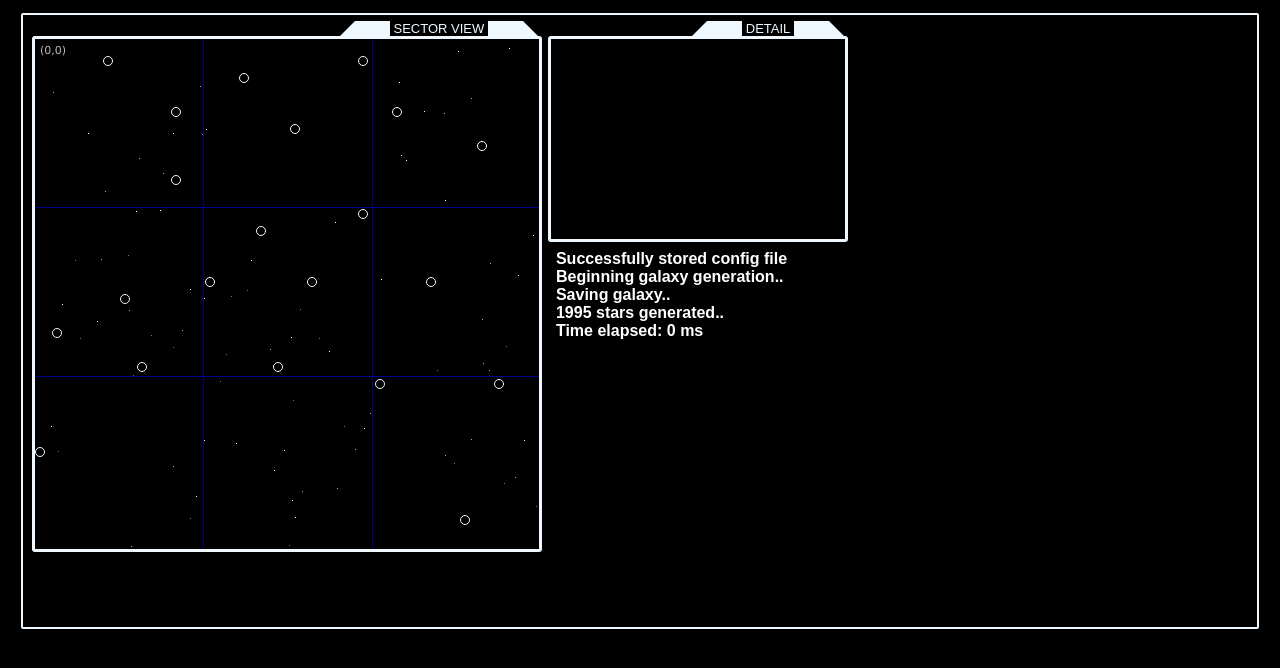
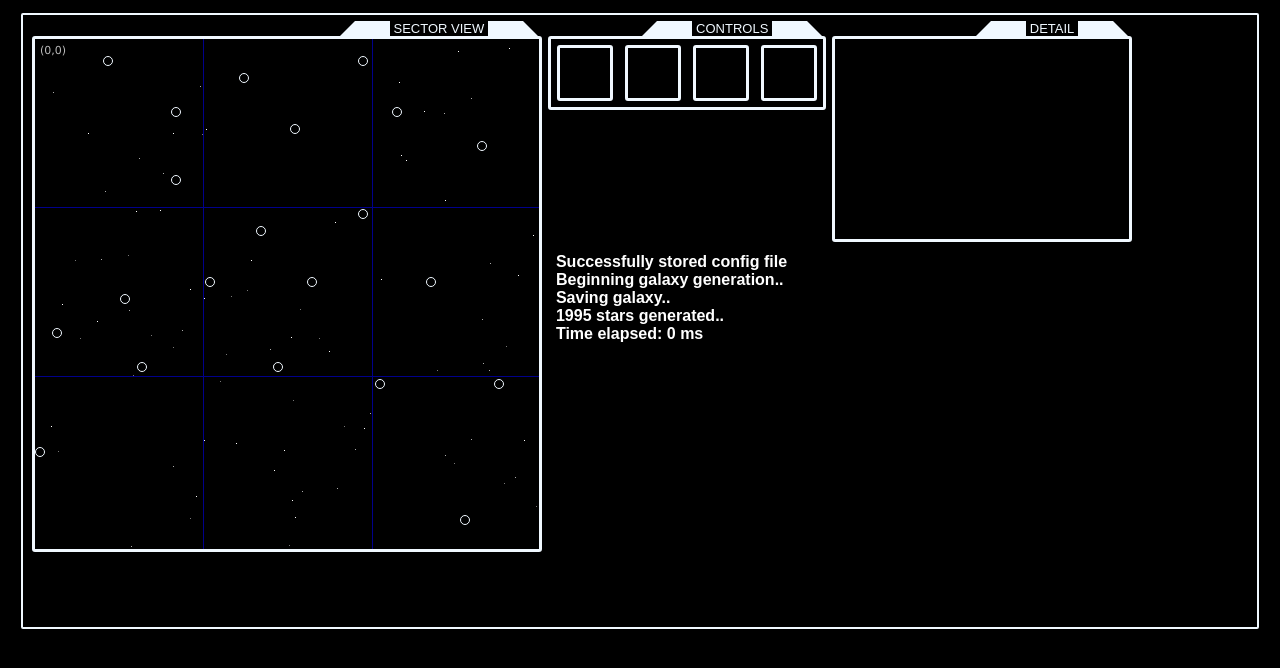
Before and after one commit to timbotron/js-space, a website: page www-root/star_test.html in a window 1280 px wide. Drawn offline with Linux system fonts and the light colour scheme.

Commit message:
added control area, starting on buttons

```diff
--- a/www-root/css/mk2.css
+++ b/www-root/css/mk2.css
@@ -16,7 +16,7 @@ body {
   overflow: hidden;
   width: 550px;
   float: left;
-  margin: 0 3px;
+  margin: 0 3px 3px 3px;
 }
 .label-section {
   color: #F0F8FF;
@@ -44,6 +44,22 @@ body {
 #infocube {
   width: 300px;
   color: #F0F8FF;
+}
+#controlcube {
+  width: auto;
+}
+#controlcube .cubecontent {
+  min-height: auto;
+}
+.arrow-button {
+  display: block;
+  width: 50px;
+  height: 50px;
+  position: relative;
+  float: left;
+  border: 3px solid #F0F8FF;
+  margin: 6px;
+  border-radius: 3px;
 }
 .grid {
 
--- a/www-root/js/gen_methods.js
+++ b/www-root/js/gen_methods.js
@@ -375,6 +375,12 @@ function move(x,y,dir) {
 		return false;
 	}
 
+	// Lets remove any selected star box thing
+	var selected_stars = document.getElementsByClassName("selected-star");
+	while(selected_stars.length > 0){
+        selected_stars[0].parentNode.removeChild(selected_stars[0]);
+    }
+
 	var grid = document.getElementsByClassName("grid");
 	grid = grid[0];
 
@@ -614,10 +620,29 @@ function paintLabelEnds() {
 	}
 }
 
+function paintArrows() {
+	var left = document.getElementById("arrow-left");
+	console.log(left);
+	var right = document.getElementById("arrow-right");
+	var up = document.getElementById("arrow-up");
+	var down = document.getElementById("arrow-down");
+
+	var ctx = left.getContext('2d');
+	ctx.beginPath();
+	ctx.fillStyle = ' #F0F8FF';
+	ctx.moveTo(5,25);
+	ctx.lineTo(40,25);
+	// ctx.lineTo(50,0);
+	// ctx.lineTo(50,15);
+	ctx.fill();
+
+}
+
 document.addEventListener("DOMContentLoaded", function(event) {
 	s('galaxy_seed','10.16.2010 TJH AND TLL FOREVA!');
   	start();
   	paintLabelEnds();
+  	paintArrows();
 
 	document.onkeydown = checkKey;
 
--- a/www-root/star_test.html
+++ b/www-root/star_test.html
@@ -25,6 +25,21 @@
 	 			<div id="glv2" class="vert"></div>
 
 			</div>
+		</div>
+	</div>
+	<div class="viewcube" id="controlcube">
+		<div class="label-section">
+			<canvas class="ll-end" height="15" width="50"></canvas>
+			<div class="label">CONTROLS</div>
+			<canvas class="rl-end" height="15" width="50"></canvas>
+		</div>
+		<div class="cubecontent">
+			<a href="javascript:;" class="arrow-button">
+				<canvas id="arrow-left" height="46" width="46"></canvas>
+			</a>
+			<a href="javascript:;" class="arrow-button" id="arrow-right"></a>
+			<a href="javascript:;" class="arrow-button" id="arrow-up"></a>
+			<a href="javascript:;" class="arrow-button" id="arrow-down"></a>
 		</div>
 	</div>
 	<div class="viewcube" id="infocube">
```
